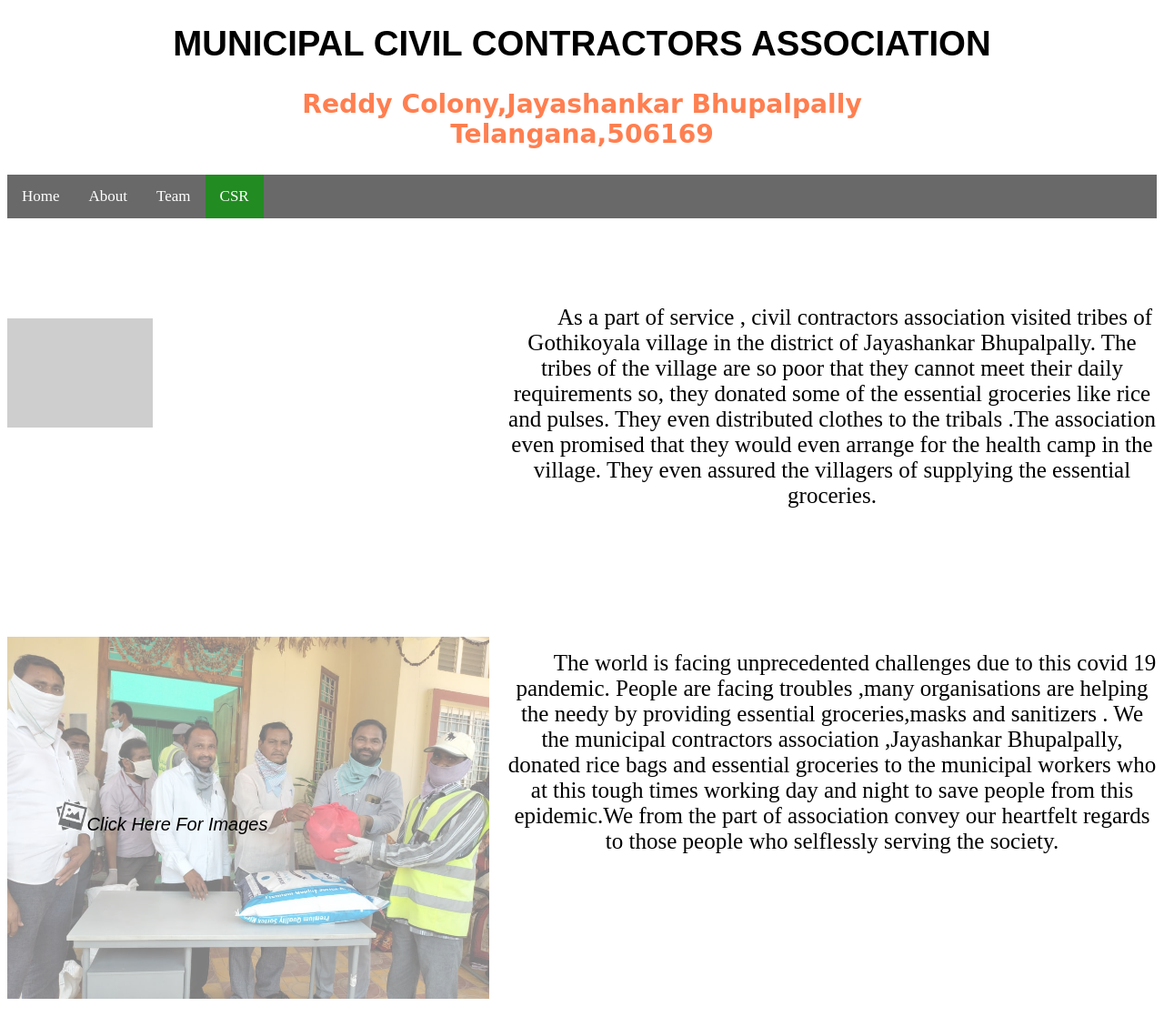
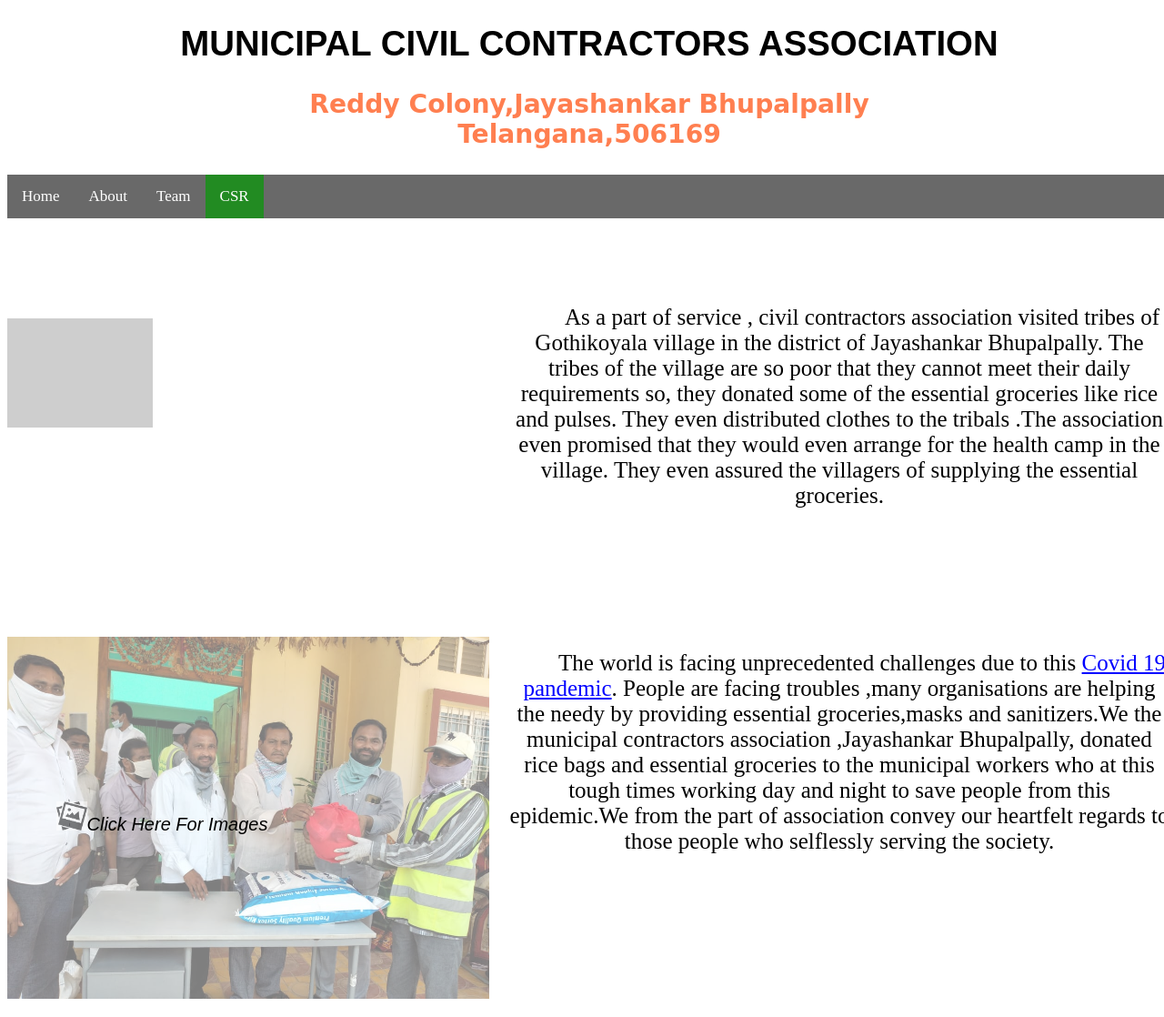
Before and after one commit to revanthreddy25/municipal-association, a plain HTML site: page csr.html in a window 1280 px wide. Shown: the whole page at 91% size. Drawn offline with Linux system fonts and the light colour scheme; grey boxes are pictures that could not be loaded.

Commit message:
Update csr.html

```diff
--- a/csr.html
+++ b/csr.html
@@ -4,6 +4,8 @@
       <meta name="viewport" content="width=device-width, initial-scale=1">
     <link rel="stylesheet" href="style.css">
      <style>
+      body{
+       width:100%;}
      img{
      opacity:0.5;
          width:40%;}
@@ -198,7 +200,7 @@ li a:hover:not(.active) {
             <map name="workmap1">
                     <area shape="circle" coords="6,10,1032,776" href="cov.html">
            </map> </div>
-        <div class="csr1"><p  style="text-indent: 50px;"> The world is facing unprecedented challenges due to this covid 19 pandemic. People are facing troubles ,many organisations are helping the needy by providing essential groceries,masks and sanitizers . We the municipal contractors association ,Jayashankar Bhupalpally, donated rice bags and essential groceries to the municipal workers who at this tough times working day and night to save people from this epidemic.We from the part of association convey our heartfelt regards to those people who selflessly serving the society.    </p>
+        <div class="csr1"><p  style="text-indent: 50px;"> The world is facing unprecedented challenges due to this <a href="https://en.wikipedia.org/wiki/Coronavirus_disease_2019" style="color:blue;">Covid 19 pandemic</a>. People are facing troubles ,many organisations are helping the needy by providing essential groceries,masks and sanitizers.We the municipal contractors association ,Jayashankar Bhupalpally, donated rice bags and essential groceries to the municipal workers who at this tough times working day and night to save people from this epidemic.We from the part of association convey our heartfelt regards to those people who selflessly serving the society.    </p>
          </div>
 
 
```
